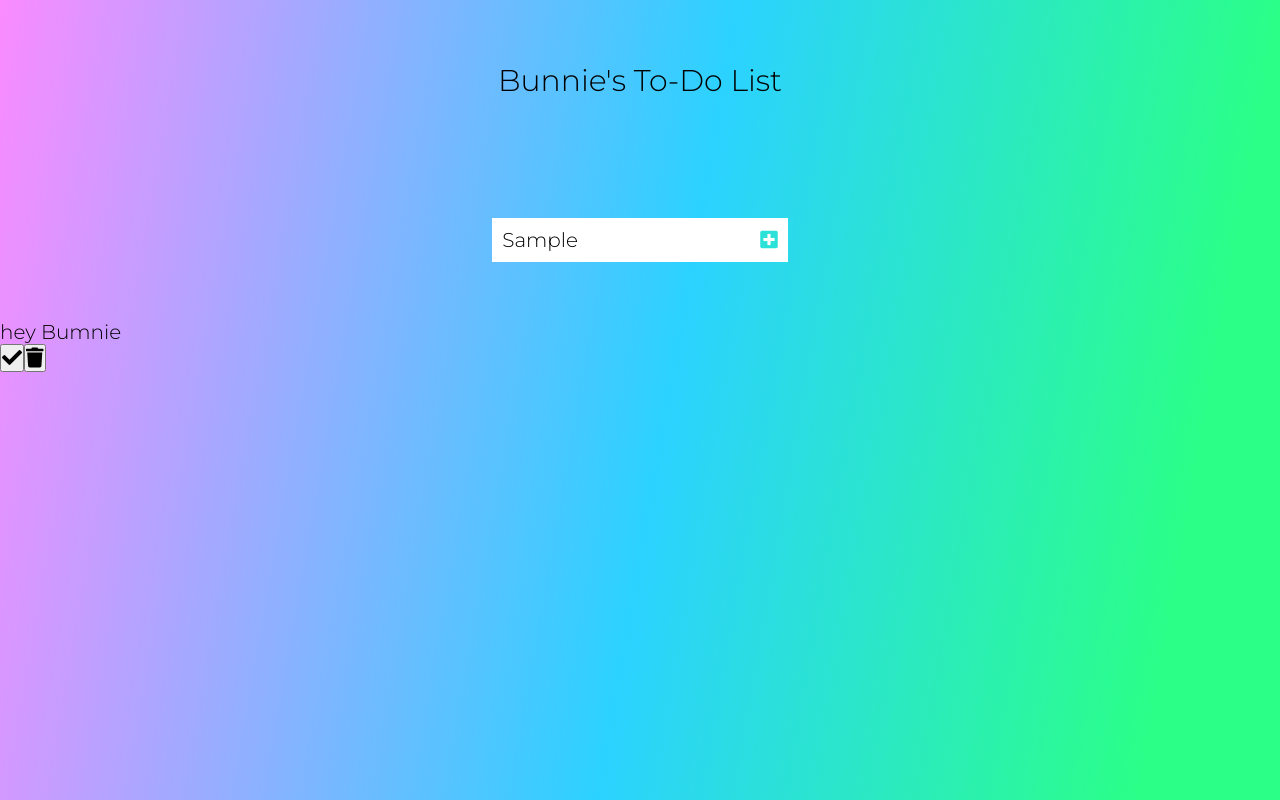
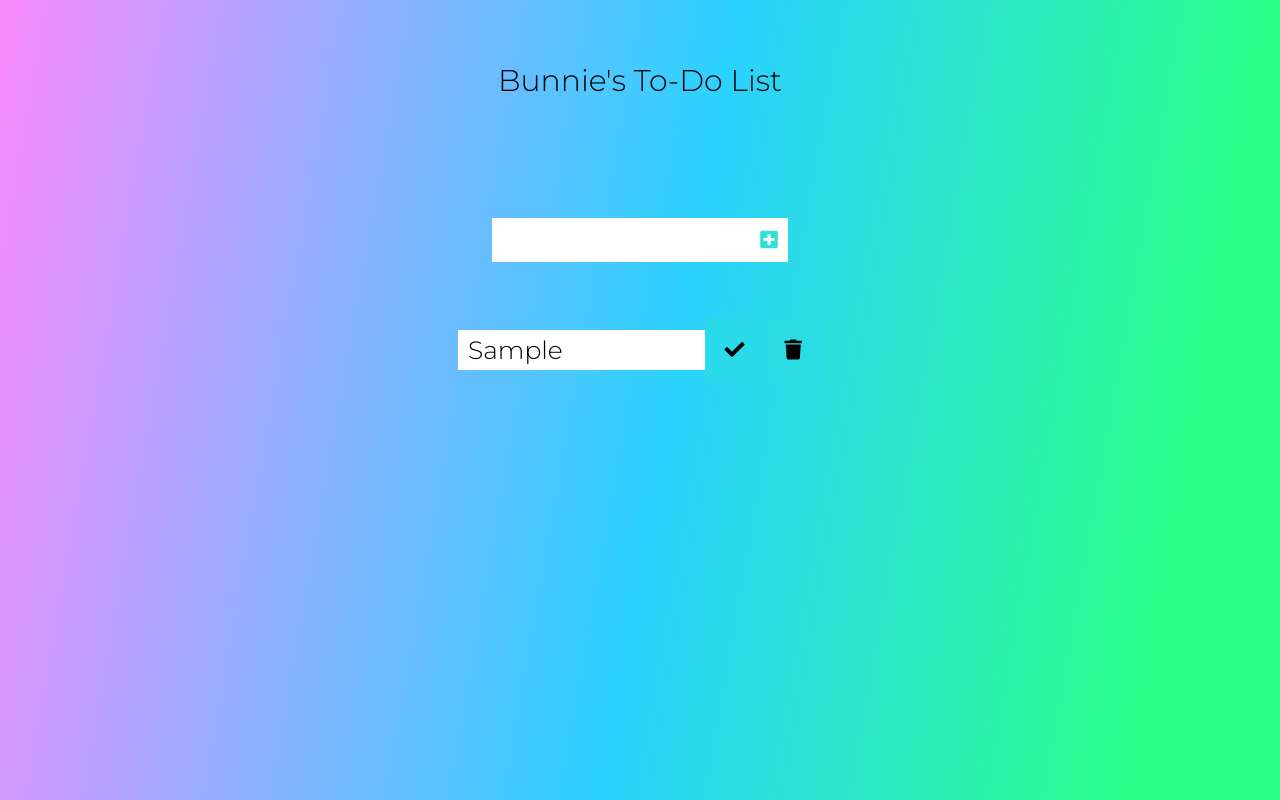
Before and after one commit to bunnie26/frontend-projects, a plain HTML site: page to-do list/to-do.html in a window 1280 px wide. Both pictures are taken after typing "Sample" into the empty fields and a click on the button 769 px from the left and 240 px from the top of the page. Drawn offline with Linux system fonts and the light colour scheme.

Commit message:
applied js and animation

```diff
--- a/to-do list/to-do.css
+++ b/to-do list/to-do.css
@@ -25,7 +25,8 @@ form input,form button{
     padding: 0.5rem;
     font-size: rem;
     border: none;
-    background: white;
+    outline: none;
+    background-color: white;
 }
 form button{
     color: #2BE1D8;
@@ -37,3 +38,54 @@ form button:hover{
     background: #2BE1D8;
     color: white;
 }
+
+.todo-container{
+    display: flex;
+    justify-content: center;
+    align-items: center;
+}
+.todo-list{
+    min-width: 30%;
+    list-style: none;
+}
+.todo{
+    margin: .5rem;
+    height: 2rem;
+    background: white;
+    color: black;
+    font-size: .5rem;
+    display: flex;
+    justify-content: space-between;
+    align-items: center;
+    transition: all .5s ease;
+}
+.todo li{
+    flex: 1;
+}
+.delete-button, .check-button{
+    background: rgb(43,220,229);
+    color: black;
+    border: none;
+    padding: 1rem;
+    cursor: pointer;
+    font-size: 1rem;
+}
+.check-button{
+    background: rgb(43,218,233);
+}
+.todo-item{
+    padding: 0 0.5rem;
+    font-size: 1.25rem;
+    /* min-height: 10%; */
+}
+.fa-trash, .fa-check{
+    pointer-events: none;
+}
+.completed{
+    text-decoration: line-through;
+    opacity: .5;
+}
+.fall {
+    transform: translateY(8rem) rotateZ(20deg);
+    opacity: 0;
+}
--- a/to-do list/to-do.js
+++ b/to-do list/to-do.js
@@ -5,6 +5,7 @@ const todolist = document.querySelector('.todo-list');
 
 // event-listener
 todobutton.addEventListener('click',addtodo)
+todolist.addEventListener('click',deletecheck)
 
 
 // functions
@@ -15,7 +16,7 @@ function addtodo(event){
     tododiv.classList.add("todo");
     //LI
     const newtodo = document.createElement("li");
-    newtodo.innerText = "hey Bumnie";
+    newtodo.innerText = todoinput.value;
     newtodo.classList.add("todo-item");
     tododiv.appendChild(newtodo);
 
@@ -33,4 +34,25 @@ function addtodo(event){
 
     //append to list
     todolist.appendChild(tododiv);
+
+    //clear input
+    todoinput.value = ""
 }
+
+function deletecheck(e){
+    const item = e.target
+    if(item.classList[0] === "delete-button"){
+        const todo = item.parentElement;
+        todo.classList.add("fall");
+        todo.addEventListener("transitionend", function(){
+            todo.remove()
+        })
+
+
+        // console.log(item.parentElement)
+    }
+    if(item.classList[0] === "check-button"){
+        const todo = item.parentElement;
+        todo.classList.toggle("completed");
+    }
+}
```
